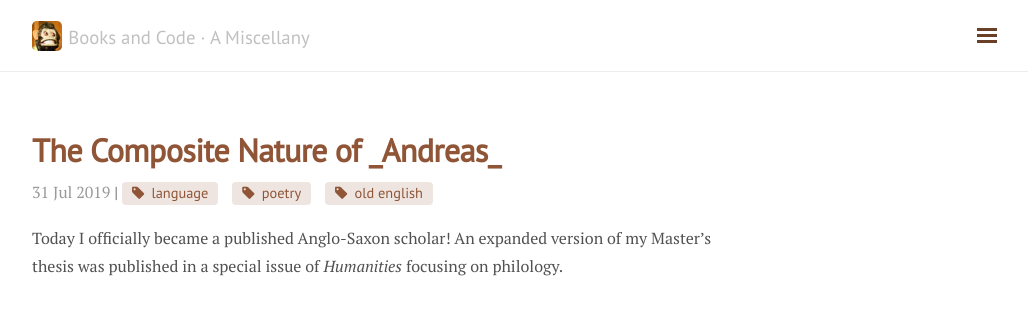
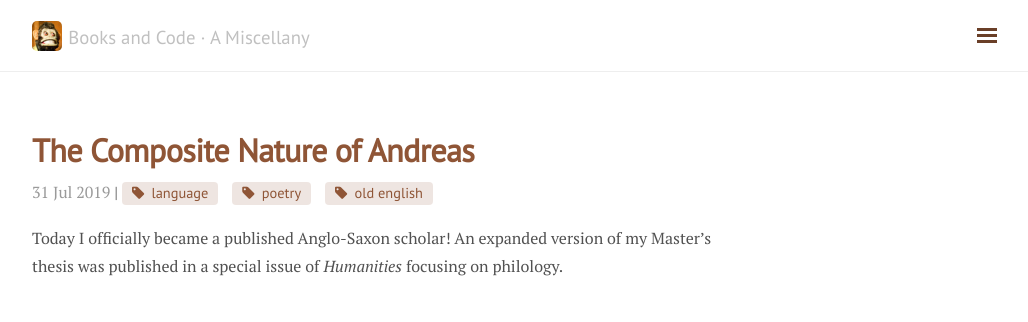
Before and after one commit to dmaddock1/dmaddock1.github.io, a Jekyll site: the page built from _posts/2019-07-31-the-composite-nature-of-andreas.md, in a window 1280 px wide and 955 px high. Shown: the top 322 px of the window, without its empty margins (248-1276 px from the left). Built offline with Jekyll 4.4.1, drawn with Linux system fonts in a browser that asks for light colours; nearby versions of some CDN libraries.

```diff
--- a/_posts/2019-07-31-the-composite-nature-of-andreas.md
+++ b/_posts/2019-07-31-the-composite-nature-of-andreas.md
@@ -1,6 +1,6 @@
 ---
 layout: post
-title: "The Composite Nature of _Andreas_"
+title: "The Composite Nature of Andreas"
 categories: [scholarship]
 tags: [language, poetry, old english]
 ---
```
